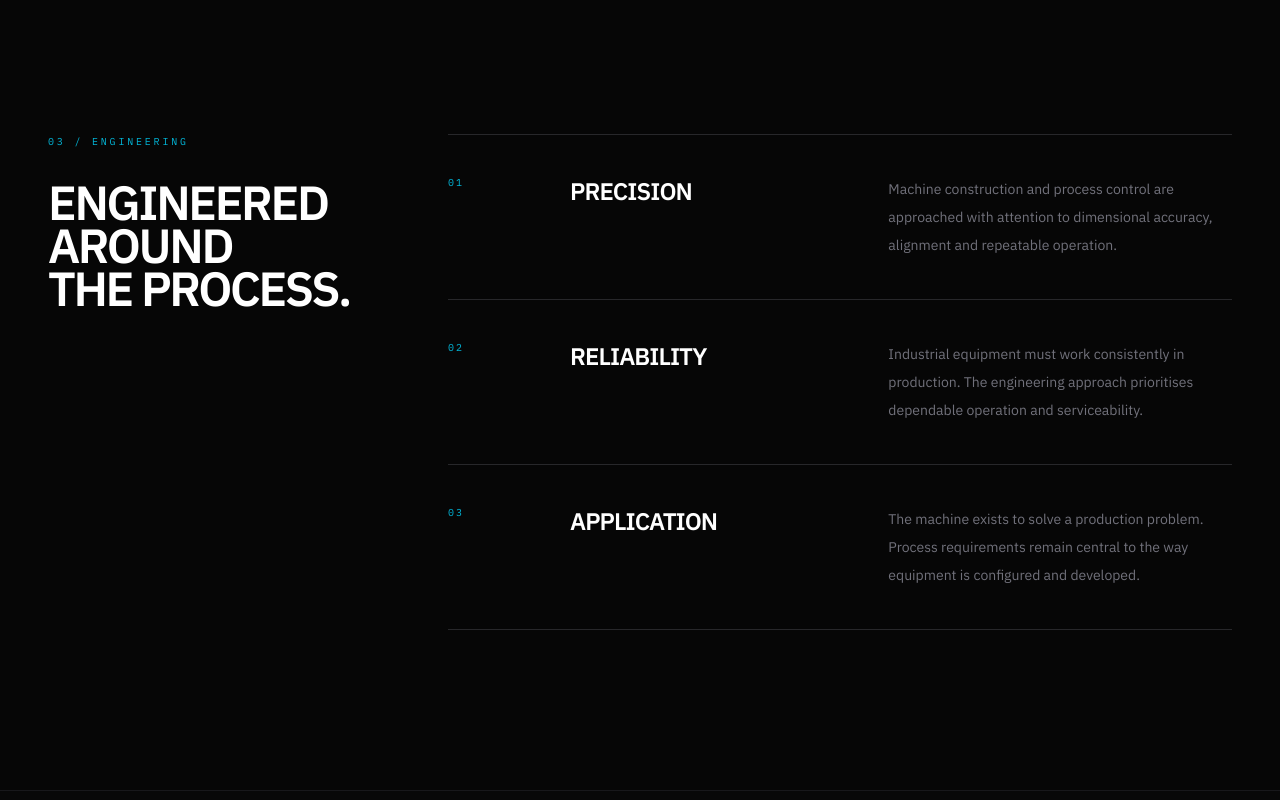
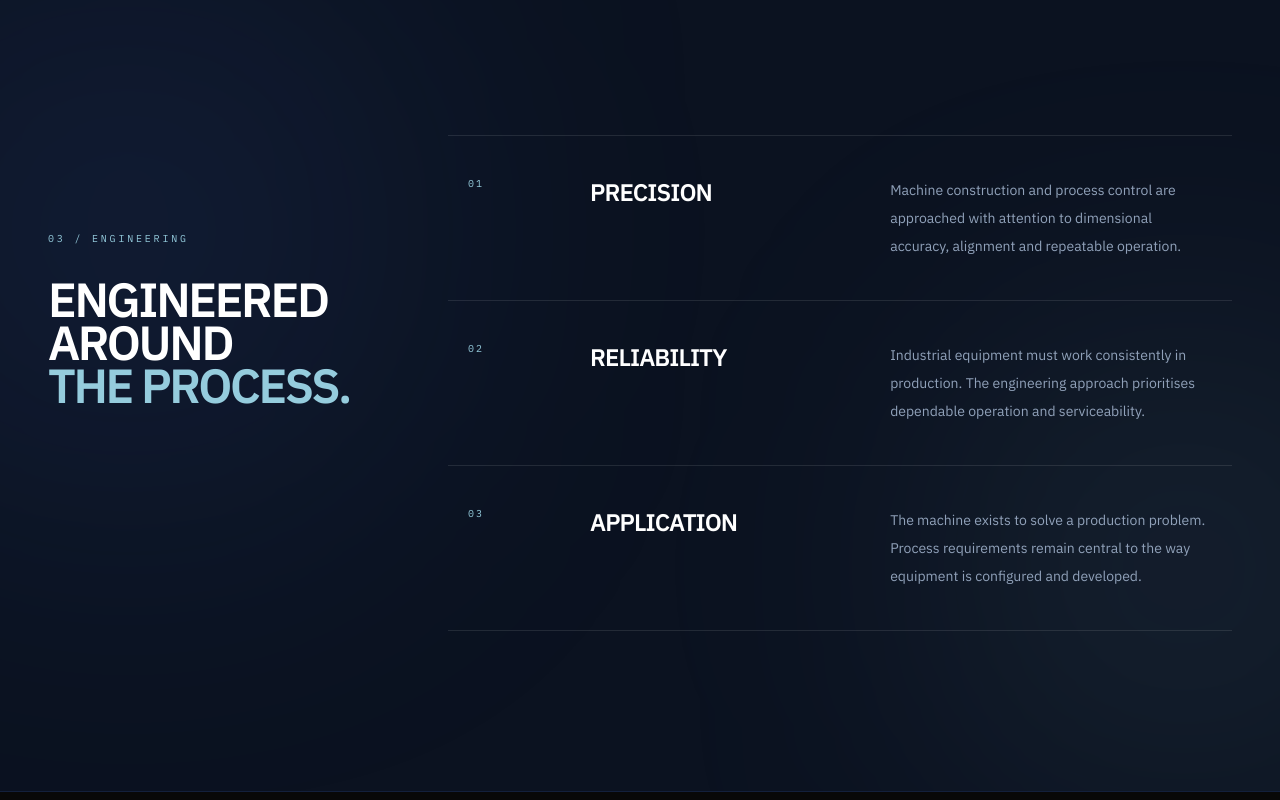
Before and after one commit to atharavakadam21-crypto/shree-graphics, a Next.js app in the folder frontend/: page /about in a window 1280 px wide. Shown: the part 1600-2400 px from the top of the page. Built offline with nearby package versions, Linux system fonts and the light colour scheme.

Commit message:
fix(about): replace black engineering section with blue visual system

```diff
--- a/frontend/src/components/public/about/EngineeringApproach.tsx
+++ b/frontend/src/components/public/about/EngineeringApproach.tsx
@@ -1,67 +1,25 @@
 "use client";
 
 import ScrollReveal from "@/components/public/ScrollReveal";
-import ScrollMotion from "../ScrollMotion";
 
 const principles = [
-  {
-    number: "01",
-    title: "PRECISION",
-    description:
-      "Machine construction and process control are approached with attention to dimensional accuracy, alignment and repeatable operation.",
-  },
-  {
-    number: "02",
-    title: "RELIABILITY",
-    description:
-      "Industrial equipment must work consistently in production. The engineering approach prioritises dependable operation and serviceability.",
-  },
-  {
-    number: "03",
-    title: "APPLICATION",
-    description:
-      "The machine exists to solve a production problem. Process requirements remain central to the way equipment is configured and developed.",
-  },
+  { number: "01", title: "PRECISION", description: "Machine construction and process control are approached with attention to dimensional accuracy, alignment and repeatable operation." },
+  { number: "02", title: "RELIABILITY", description: "Industrial equipment must work consistently in production. The engineering approach prioritises dependable operation and serviceability." },
+  { number: "03", title: "APPLICATION", description: "The machine exists to solve a production problem. Process requirements remain central to the way equipment is configured and developed." },
 ];
 
 export default function EngineeringApproach() {
   return (
-    <section className="border-b border-zinc-900 bg-[#060606] py-24 sm:py-32 lg:py-40">
-      <div className="mx-auto max-w-[1600px] px-5 sm:px-8 lg:px-12">
+    <section className="relative overflow-hidden border-y border-[#4274D9]/15 bg-[#0B1220] py-24 sm:py-32 lg:py-40">
+      <div aria-hidden className="absolute inset-0">
+        <div className="absolute -left-32 top-0 h-[32rem] w-[32rem] rounded-full bg-[#4274D9]/14 blur-[150px]" />
+        <div className="absolute bottom-0 right-[-8rem] h-[28rem] w-[28rem] rounded-full bg-[#95CCDD]/10 blur-[140px]" />
+      </div>
+      <div className="relative mx-auto max-w-[1600px] px-5 sm:px-8 lg:px-12">
         <div className="grid gap-16 lg:grid-cols-[0.3fr_0.7fr]">
-          <ScrollReveal>
-            <div className="sticky top-24 self-start">
-              <p className="font-mono text-[10px] uppercase tracking-[0.28em] text-cyan-500">
-                03 / Engineering
-              </p>
-
-              <h2 className="mt-8 max-w-sm text-4xl font-semibold leading-[0.9] tracking-[-0.05em] text-white sm:text-5xl">
-                ENGINEERED
-                <br />
-                AROUND
-                <br />
-                THE PROCESS.
-              </h2>
-            </div>
-          </ScrollReveal>
-          <div className="border-t border-zinc-800">
-            {principles.map((item, index) => (
-              <ScrollReveal key={item.number} delay={index * 100}>
-                <article className="grid gap-8 border-b border-zinc-800 py-10 sm:grid-cols-[90px_1fr_1.2fr] sm:items-start">
-                  <span className="font-mono text-[10px] tracking-[0.2em] text-cyan-500">
-                    {item.number}
-                  </span>
-
-                  <h3 className="text-2xl font-semibold tracking-[-0.04em] text-white">
-                    {item.title}
-                  </h3>
-
-                  <p className="max-w-lg text-sm leading-7 text-zinc-500">
-                    {item.description}
-                  </p>
-                </article>
-              </ScrollReveal>
-            ))}
+          <ScrollReveal><div className="sticky top-24 self-start"><p className="font-mono text-[10px] uppercase tracking-[0.28em] text-[#95CCDD]">03 / Engineering</p><h2 className="mt-8 max-w-sm text-4xl font-semibold leading-[0.9] tracking-[-0.05em] text-white sm:text-5xl">ENGINEERED<br />AROUND<br /><span className="text-[#95CCDD]">THE PROCESS.</span></h2></div></ScrollReveal>
+          <div className="border-t border-white/10">
+            {principles.map((item,index)=><ScrollReveal key={item.number} delay={index*100}><article className="grid gap-8 border-b border-white/10 py-10 transition-colors hover:bg-white/[0.025] sm:grid-cols-[90px_1fr_1.2fr] sm:items-start sm:px-5"><span className="font-mono text-[10px] tracking-[0.2em] text-[#95CCDD]">{item.number}</span><h3 className="text-2xl font-semibold tracking-[-0.04em] text-white">{item.title}</h3><p className="max-w-lg text-sm leading-7 text-slate-400">{item.description}</p></article></ScrollReveal>)}
           </div>
         </div>
       </div>
```
